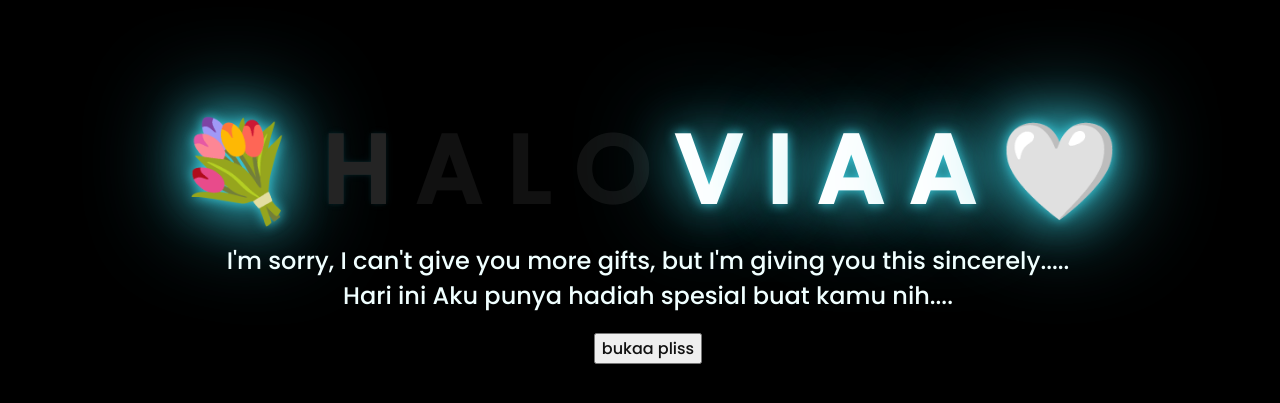
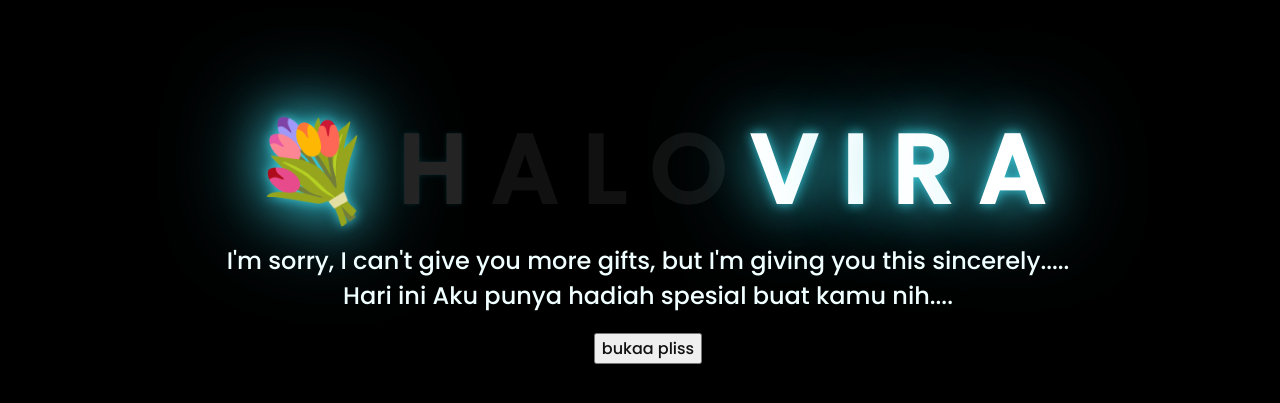
Before and after one commit to Punyamupunyaku/bungamu, a plain HTML site: page index.html in a window 1280 px wide. Shown: the part 177-580 px from the top of the page. Drawn offline with Linux system fonts and the light colour scheme.

Commit message:
Update index.html

```diff
--- a/index.html
+++ b/index.html
@@ -19,9 +19,9 @@
         <span></span>
         <span>V</span>
         <span>I</span>
+        <span>R</span>
         <span>A</span>
-        <span>A</span>
-        <span>🤍</span>
+        <span></span>
     </div>
     <div class="description">
         <span>I'm sorry, I can't give you more gifts, but I'm giving you this sincerely.....<br><center>Hari ini Aku punya hadiah spesial buat kamu nih....</center></span>
```
